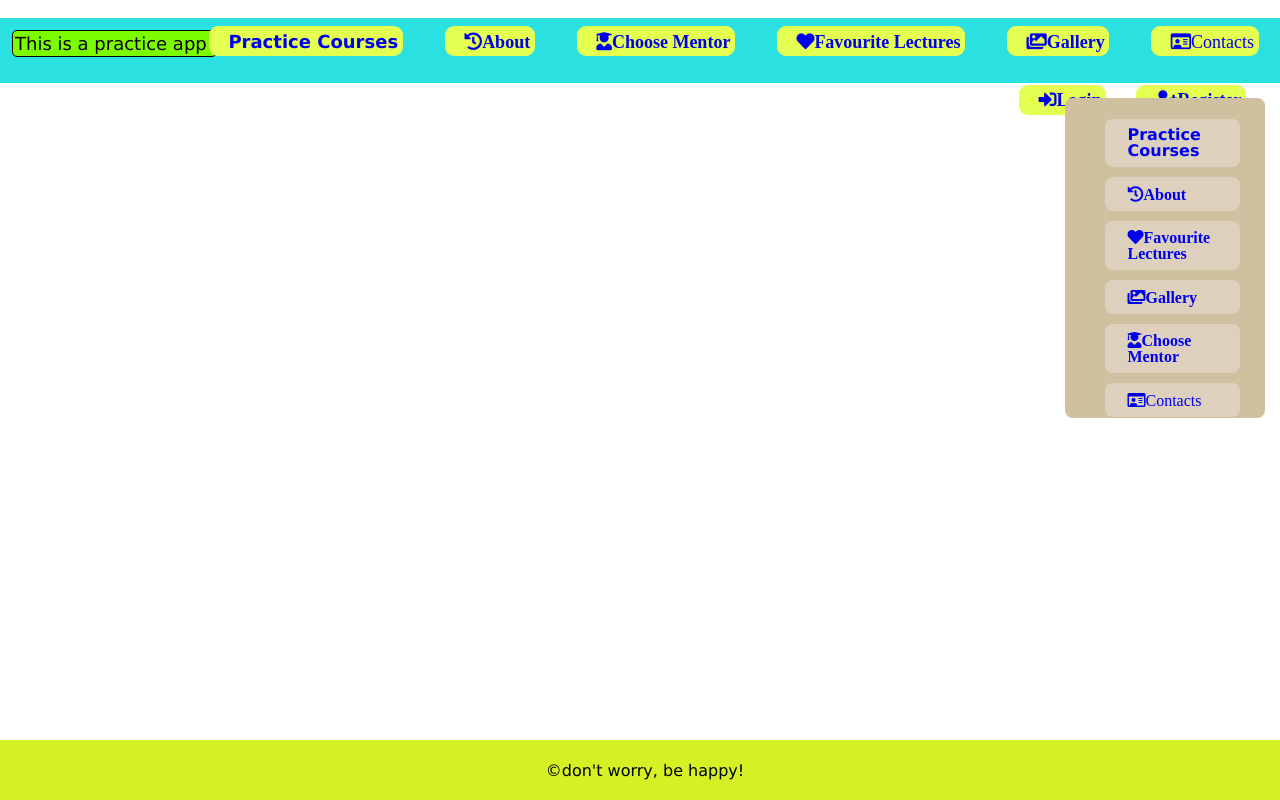
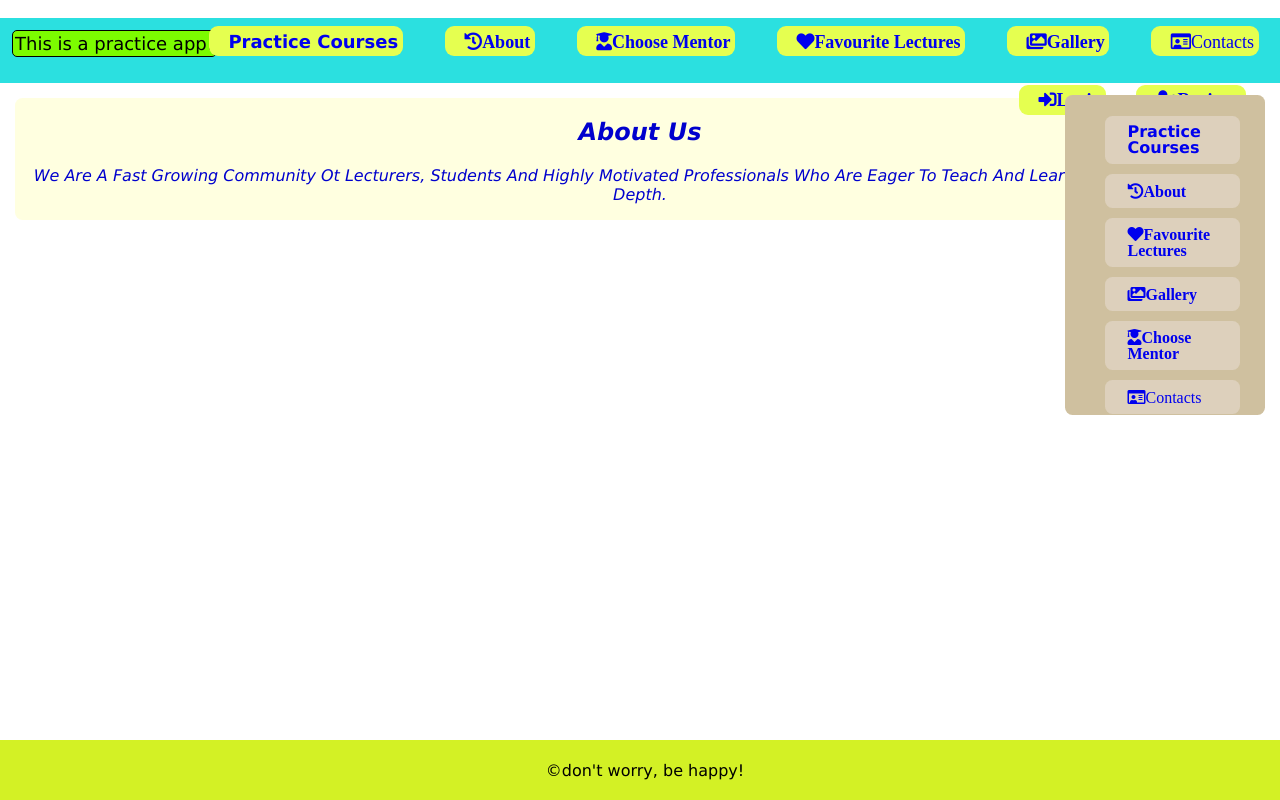
Before and after one commit to AtanasTachev/practice, a React (Create React App) app: page /about in a window 1280 px wide. Built offline with nearby package versions, Linux system fonts and the light colour scheme.

Commit message:
add some about and fix aside

```diff
--- a/src/App.js
+++ b/src/App.js
@@ -7,6 +7,7 @@ import Register from './Components/register/Register';
 import Login from './Components/login/Login';
 import Mentors from './Components/mentors/Mentors';
 import Aside from './Components/aside/Aside';
+import About from './Components/about/About';
 
 function App() {
   return (
@@ -20,9 +21,11 @@ function App() {
               <Route path="/register" element={<Register />}/>
               <Route path="/bestPractices" element={<Container />} />
               <Route path="/chooseMentor" element={<Mentors />} />
+              <Route path="/about" element={<About />} />
             </Routes>
         </div>
       <Aside />
+
     <footer><p>&copy;don't worry, be happy!</p></footer>
     </Router>
   );
--- a/src/Components/about/About.js
+++ b/src/Components/about/About.js
@@ -1 +1,11 @@
 import './about.css';
+
+const About = () => {
+    return (
+        <div className='about'>
+            <h2>About us</h2>
+            <p>We are a fast growing community ot lecturers, students and highly motivated professionals who are eager to teach and learn computer science in depth.</p>
+        </div>
+    )
+}
+export default About;
--- a/src/Components/about/about.css
+++ b/src/Components/about/about.css
@@ -0,0 +1,11 @@
+div.about {
+    background-color: lightyellow;
+    color: mediumblue;
+    border-radius: 7.5px;
+    display: inline-block;
+    font-family: Verdana, Geneva, Tahoma, sans-serif;
+    text-transform: capitalize;
+    text-decoration-style: solid;
+    font-style: italic;
+    margin: 15px;
+}
--- a/src/Components/aside/aside.css
+++ b/src/Components/aside/aside.css
@@ -1,8 +1,9 @@
 aside {
     width: 200px;
     height: 40%;
-    position: absolute;
+    position:fixed;
     right: 0;
+    top: 80px;
     margin: 15px;
     background-color: #cfc09f;
     border-radius: 7.5px;
```
